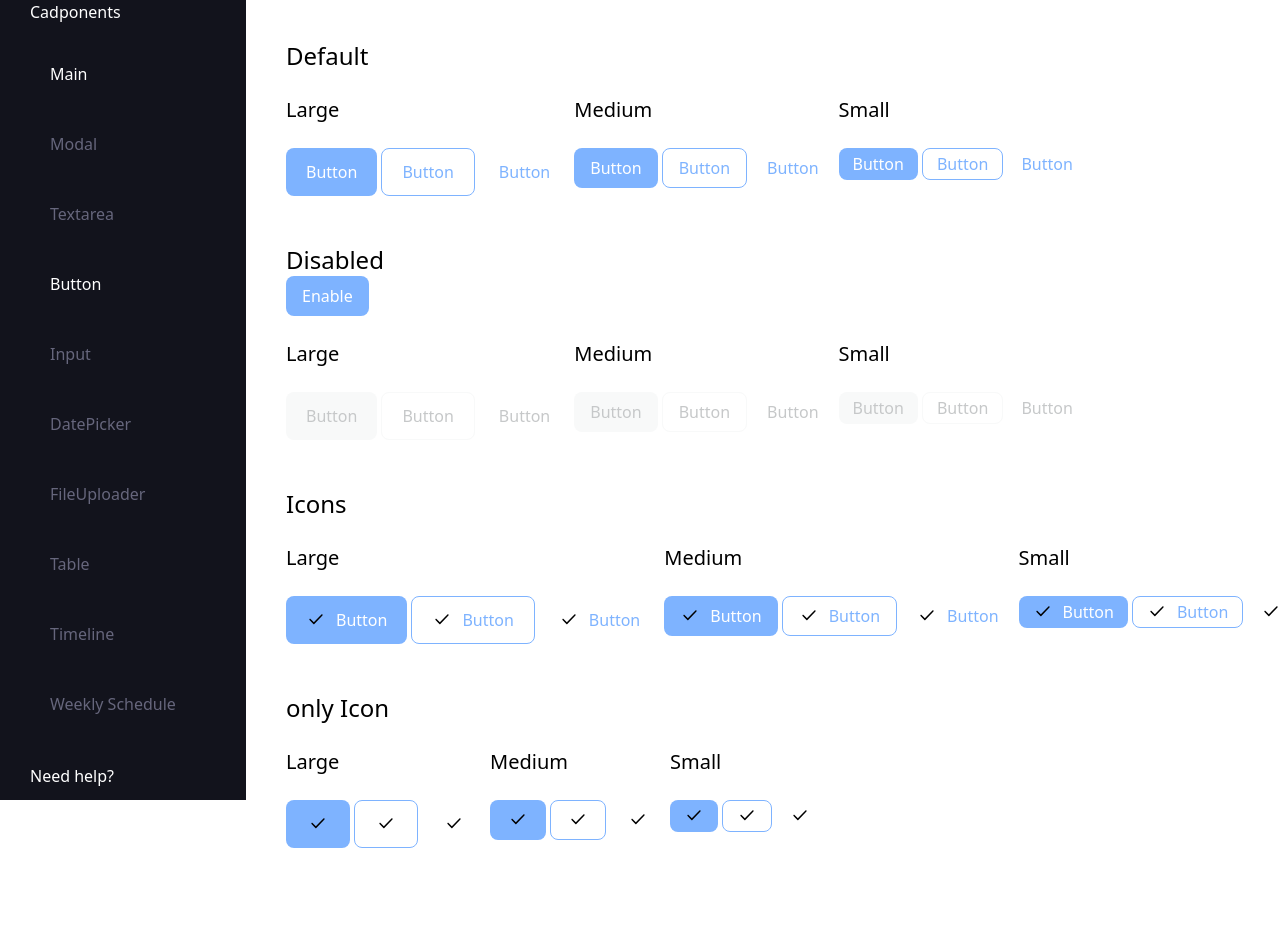
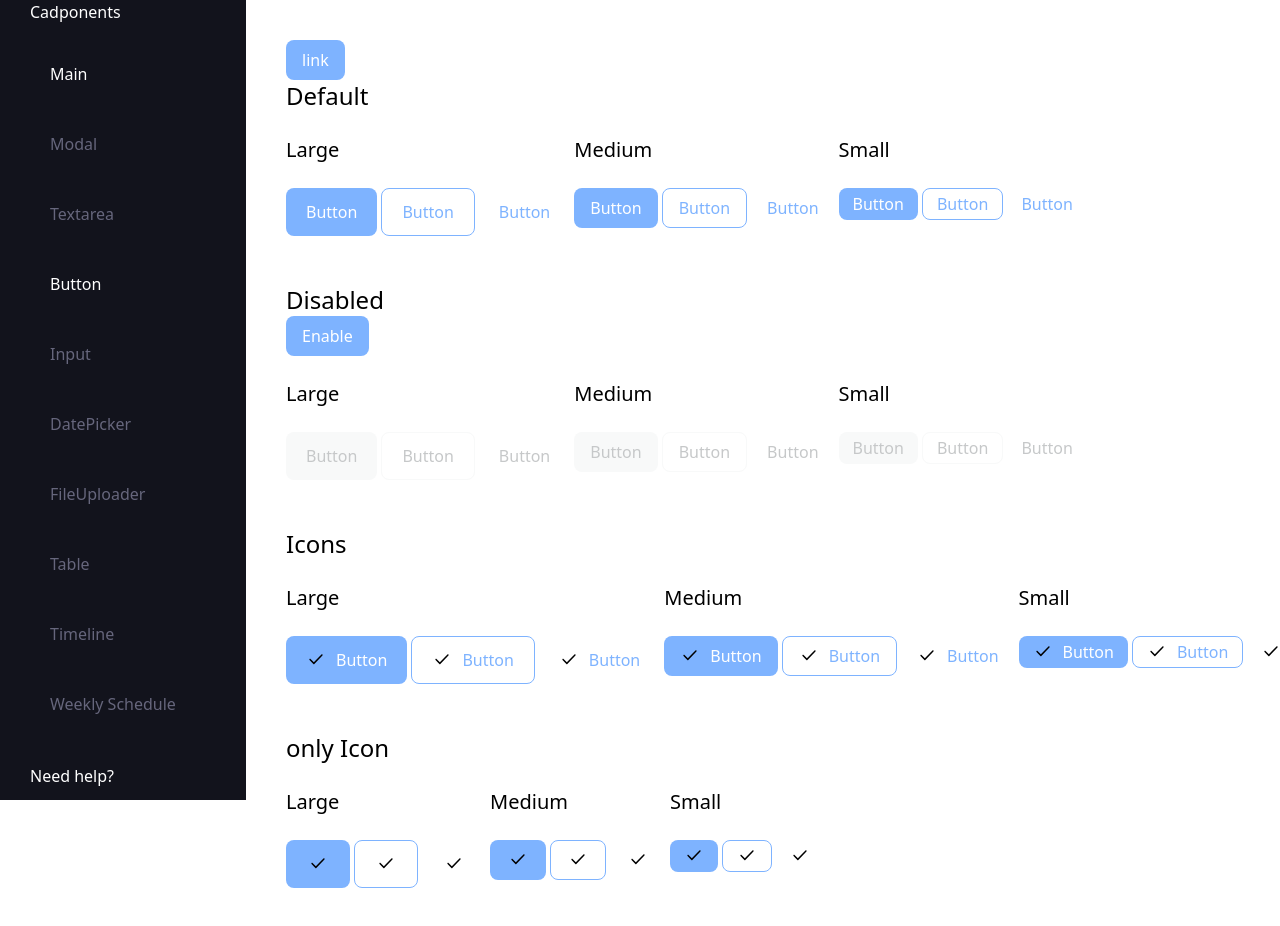
Before and after one commit to cadmean-us/cadponents, a SvelteKit app: page /button in a window 1280 px wide. Before the commit the page ends 888 px from the top, so only its background shows below. Built offline with nearby package versions, Linux system fonts and the light colour scheme.

Commit message:
minor button fix

```diff
--- a/src/lib/Button.svelte
+++ b/src/lib/Button.svelte
@@ -34,13 +34,13 @@
 
 		switch (size) {
 			case 'lg':
-				sizeClass = ' h-[48px] min-w-[64px] px-[20px] ';
+				sizeClass = ' h-[48px] w-fit min-w-[64px] px-[20px] ';
 				break;
 			case 'md':
-				sizeClass = ' h-[40px] min-w-[56px] px-[16px] ';
+				sizeClass = ' h-[40px] w-fit min-w-[56px] px-[16px] ';
 				break;
 			case 'sm':
-				sizeClass = ' h-[32px] min-w-[48px] px-[14px] ';
+				sizeClass = ' h-[32px] w-fit min-w-[48px] px-[14px] ';
 				break;
 		}
 		currentClass = defaultClass + typeClass + sizeClass;
@@ -59,14 +59,14 @@
 		<slot />
 	</button>
 {:else}
-	<a {href} {target}>
-		<button
+	<a
+		{href}
+		{target}
 		on:click
 		{disabled}
 		{...$$restProps}
 		class={currentClass + ' ' + $$props.class ?? ''}
 	>
 		<slot />
-		</button>
 	</a>
 {/if}
--- a/src/routes/button/+page.svelte
+++ b/src/routes/button/+page.svelte
@@ -6,6 +6,7 @@
 	$: console.log(disabled);
 </script>
 
+<Button href="/">link</Button>
 <h1>Default</h1>
 
 <div class="flex gap-1">
```
Lines whose indentation alone changed are shown as unchanged.
